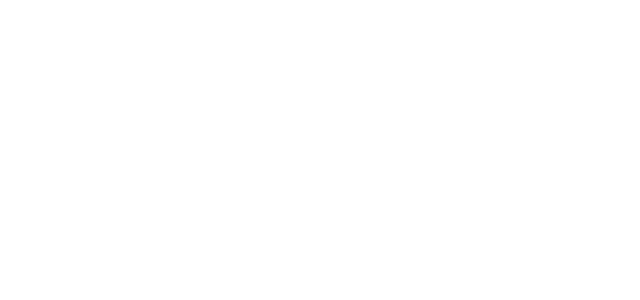
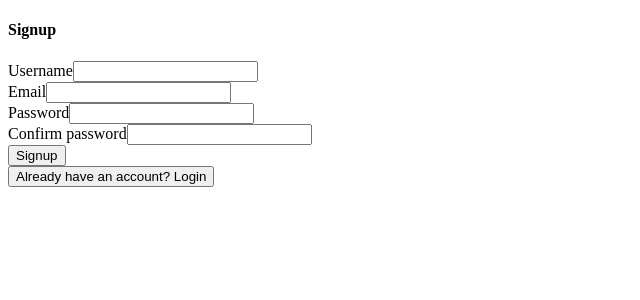
Before and after one commit to Jessocxz98/Chitter-Challenge-MERN, a React (Create React App) app in the folder client/: page /signup-or-login in a window 1280 px wide. Before the commit this address had no page. Shown: the top 300 px of the page, without its empty margins (0-640 px from the left). Built offline with nearby package versions, Linux system fonts and the light colour scheme.

Commit message:
HE - Adding peep form

```diff
--- a/client/package.json
+++ b/client/package.json
@@ -44,5 +44,6 @@
       "last 1 firefox version",
       "last 1 safari version"
     ]
-  }
+  },
+  "proxy": "http://localhost:5000"
 }
--- a/client/src/App.js
+++ b/client/src/App.js
@@ -1,12 +1,16 @@
 import { BrowserRouter as Router, Routes, Route } from 'react-router-dom';
 import { AuthForms } from "./authentication/auth_forms.js"
+import { PeepForm } from './peeps/peep_form.js';
+
+
 
 function App() {
   return (
     <div className="area">
     <Router>
       <Routes>
-        <Route path='/sign-up-or-login' element={<AuthForms />} />
+        <Route path='/signup-or-login' element={<AuthForms />} />
+        <Route path='/' element={<PeepForm />} />
       </Routes>
     </Router>
     </div>
--- a/client/src/authentication/form_component.js
+++ b/client/src/authentication/form_component.js
@@ -2,7 +2,7 @@
 
 export const Form = ({ template, onSubmit }) => {
   let { register, handleSubmit } = useForm();
-  let { title, fields } = template;
+  let { title, fields, submitText } = template;
 
   const renderFields = (fields) => {
     return fields.map(field => {
@@ -24,7 +24,7 @@
       <form onSubmit={handleSubmit(onSubmit)} className='form' >
         <h4>{title}</h4>
           {renderFields(fields)}
-        <input type='submit' value='Submit' />
+        <input type='submit' value={submitText} />
       </form>
     </div>
   )
--- a/client/src/authentication/login_form.js
+++ b/client/src/authentication/login_form.js
@@ -1,12 +1,11 @@
 import { useState } from 'react';
-import { Form } from './form_component'
+import { Form } from './form_component';
 import { api } from '../axios/api';
 import { useCookies } from 'react-cookie'
 
-
 export const LoginForm = () => {
   const [authError, setAuthError] = useState('');
-  const [cookie, setCookie, removeCookie] = useCookies(['cookie-name'])
+  const [cookie, setCookie] = useCookies(['cookie-name']);
 
   let template = {
     title: 'Login',
@@ -21,7 +20,8 @@
         type: 'password',
         name: 'password'
       }
-    ]
+    ],
+    submitText: 'Login'
   }
 
   const onSubmit = async (user) => {
@@ -29,11 +29,12 @@
 
     try {
       const res = await api.post('/users/login', user);
-      console.log(res);
+      setCookie('user', res.data.token)
+      console.log(cookie)
+      window.location.href = 'http://localhost:3000/'
     }
     catch (err) {
       setAuthError(err.response.data['message'])
-
     }
 
   }
@@ -44,7 +45,6 @@
         template={template}
         onSubmit={onSubmit}
       />
-      {authError && <span className='auth_error'>{authError}</span>}
     </div>
   )
 }
--- a/client/src/authentication/signup_form.js
+++ b/client/src/authentication/signup_form.js
@@ -36,7 +36,8 @@
         name: 'confirmPassword',
         error: passwordError
       }
-    ]
+    ],
+    submitText: 'Signup'
   }
 
   const onSubmit = async (user) => {
@@ -55,9 +56,9 @@
     catch (err) {
       const errors = err.response.data.split(', ');
       errors.map(error => {
-        if (error.startsWith('username:')) return setUsernameError((prevState) => [...prevState, error.replace('username: ', '')])
-        if (error.startsWith('email:')) return setEmailError((prevState) => [...prevState, error.replace('email: ', '')])
-        if (error.startsWith('password:')) return setPasswordError((prevState) => [...prevState, error.replace('password: ', '')])
+        if (error.startsWith('username:')) return setUsernameError((prevState) => [...prevState, error.replace('username: ', '')]);
+        if (error.startsWith('email:')) return setEmailError((prevState) => [...prevState, error.replace('email: ', '')]);
+        if (error.startsWith('password:')) return setPasswordError((prevState) => [...prevState, error.replace('password: ', '')]);
       })
     }
   }
--- /dev/null
+++ b/client/src/peeps/peep_form.js
@@ -0,0 +1,33 @@
+import { useState } from 'react';
+import { api } from '../axios/api';
+
+const initialState = { text: '', token: document.cookie.replace('user=', '') }
+
+export const PeepForm = () => {
+  const [formData, setFormData] = useState(initialState);
+
+  const handleChange = (e) => {
+    setFormData({ ...formData, [e.target.name]: e.target.value })
+  }
+
+  const handleSubmit = async (e) => {
+    e.preventDefault();
+    console.log(formData)
+    try {
+      const res = await api.post('/peeps/', formData)
+      console.log(res)
+    }
+    catch (err) {
+      console.log(err)
+    }
+  }
+
+  return (
+    <div>
+      <form onSubmit={handleSubmit}>
+        <textarea name='text' onChange={handleChange} placeholder="What's on your mind?" />
+        <input type='submit' value='Peep it' />
+      </form>
+    </div>
+  )
+}
```
